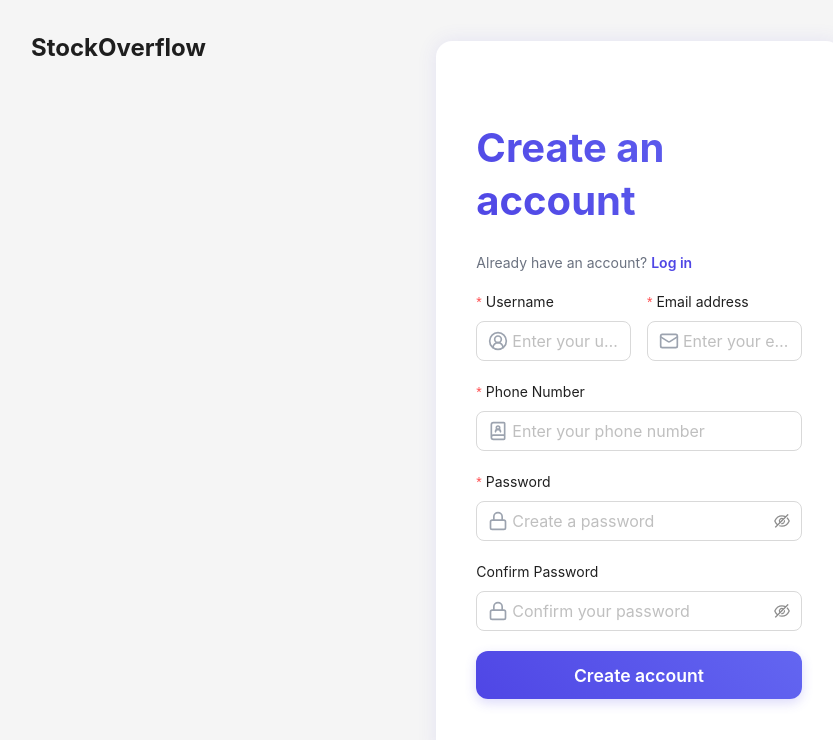
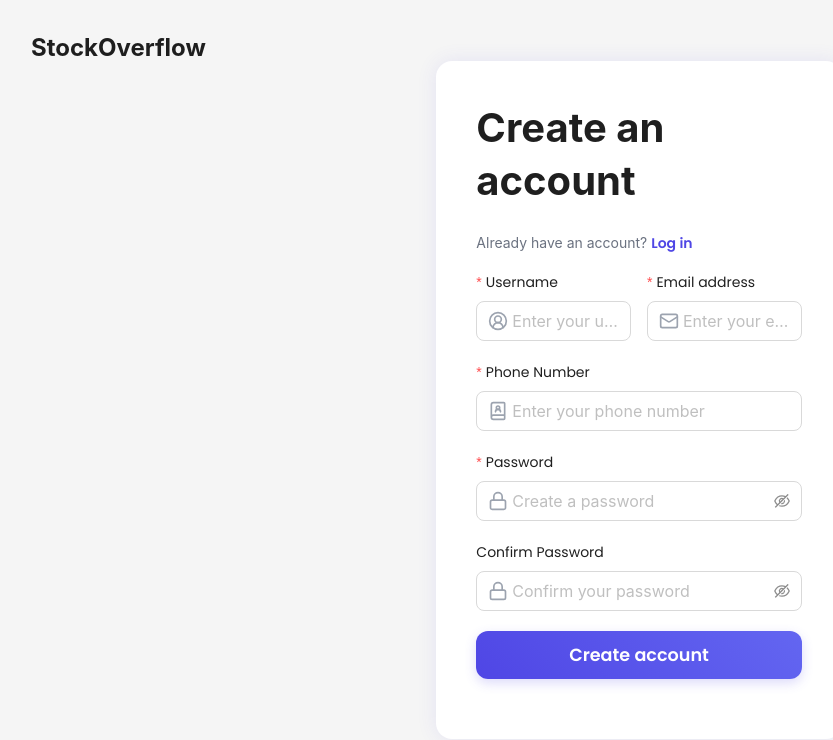
Before and after one commit to selerqc/StockOverflow_v2, a React (Vite) app in the folder Frontend/: page /register in a window 1280 px wide. Shown: the top 740 px of the page, without its empty margins (1-834 px from the left). Built offline with nearby package versions, Linux system fonts and the light colour scheme.

Commit message:
feat: Enhance registration process by enforcing strong password requirements and adding category name validation; update styles in registration component for improved UI

```diff
--- a/Frontend/src/index.css
+++ b/Frontend/src/index.css
@@ -1,3 +1,12 @@
+@import url('https://fonts.googleapis.com/css2?family=Poppins:wght@300;400;500;600;700&display=swap');
+
+* {
+  margin: 0;
+  padding: 0;
+  box-sizing: border-box;
+  font-family: 'Poppins', sans-serif;
+}
+
 #root {
   background-color: white;
 }
--- a/Frontend/src/pages/auth/Register/Register.jsx
+++ b/Frontend/src/pages/auth/Register/Register.jsx
@@ -77,9 +77,7 @@
                 style={{
                   fontWeight: 700,
                   fontSize: "2.5rem",
-                  background: "linear-gradient(45deg, #4f46e5, #6366f1)",
-                  WebkitBackgroundClip: "text",
-                  WebkitTextFillColor: "transparent"
+
                 }}>
                 Create an account
               </Title>
```
Also changed, not shown: 2 other files (tests, documents, lock files or other folders).
